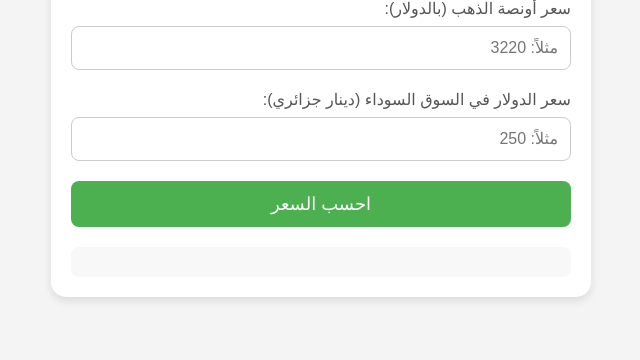
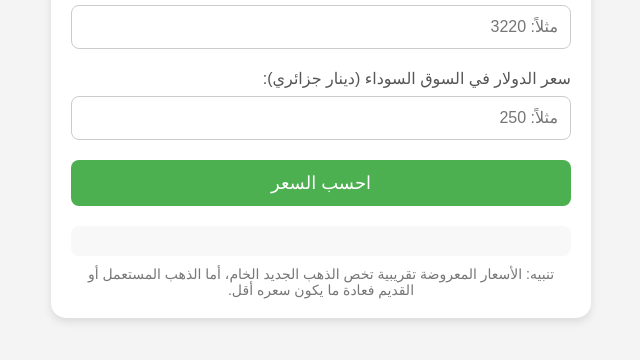
Before and after one commit to katana16/gpc, a plain HTML site: page index.html in a window 1280 px wide. Shown: the part 294-654 px from the top of the page, without its empty margins (319-959 px from the left). Drawn offline with Linux system fonts and the light colour scheme.

Commit message:
Update index.html

```diff
--- a/index.html
+++ b/index.html
@@ -5,7 +5,6 @@
   <meta name="viewport" content="width=device-width, initial-scale=1.0">
   <title>حاسبة سعر الذهب</title>
   <style>
-    /* الأساسيات */
     body {
       font-family: 'Arial', sans-serif;
       background: #f4f4f4;
@@ -78,7 +77,13 @@
       text-align: center;
     }
 
-    /* لضمان الاستجابة عبر الشاشات المختلفة */
+    .note {
+      font-size: 14px;
+      color: #777;
+      margin-top: 10px;
+      text-align: center;
+    }
+
     @media (max-width: 600px) {
       .container {
         padding: 15px;
@@ -109,6 +114,7 @@
   <button onclick="calculate()">احسب السعر</button>
 
   <div id="output" class="result"></div>
+  <div class="note">تنبيه: الأسعار المعروضة تقريبية تخص الذهب الجديد الخام، أما الذهب المستعمل أو القديم فعادة ما يكون سعره أقل.</div>
 </div>
 
 <script>
```
